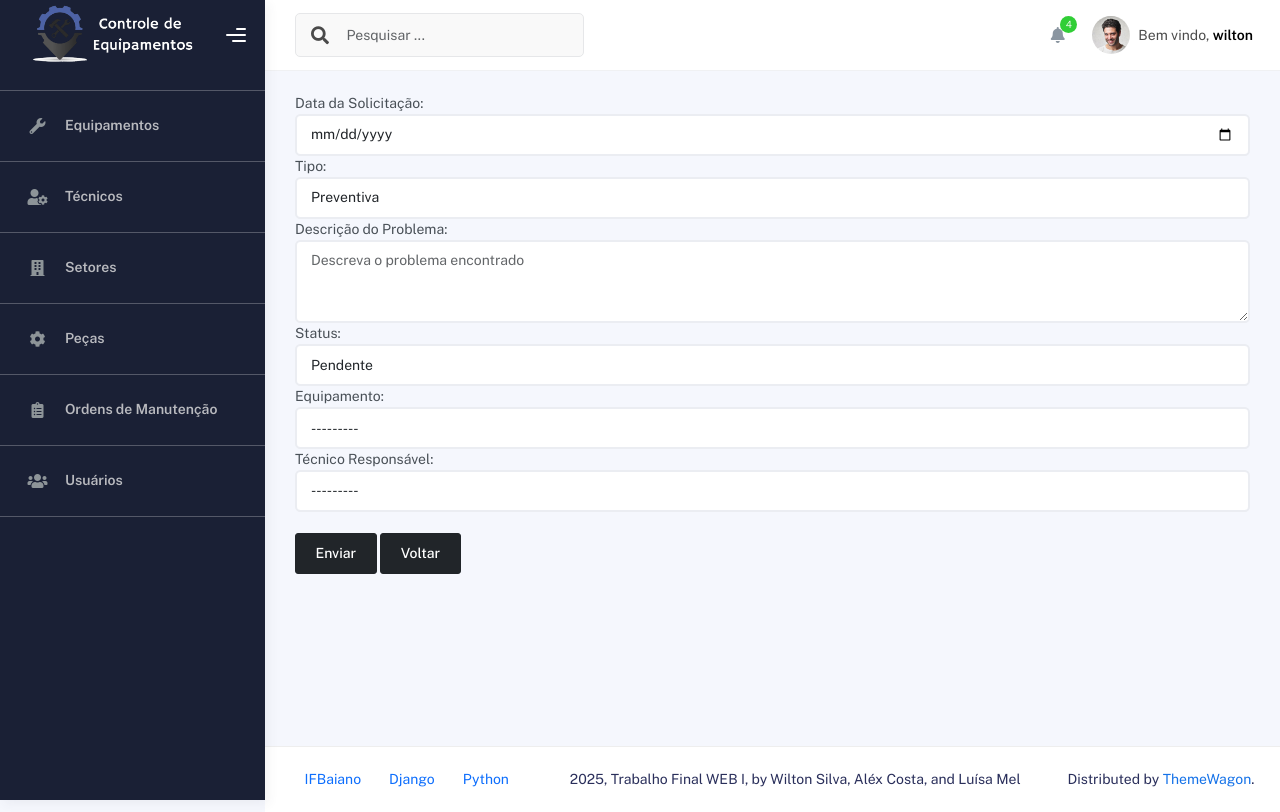
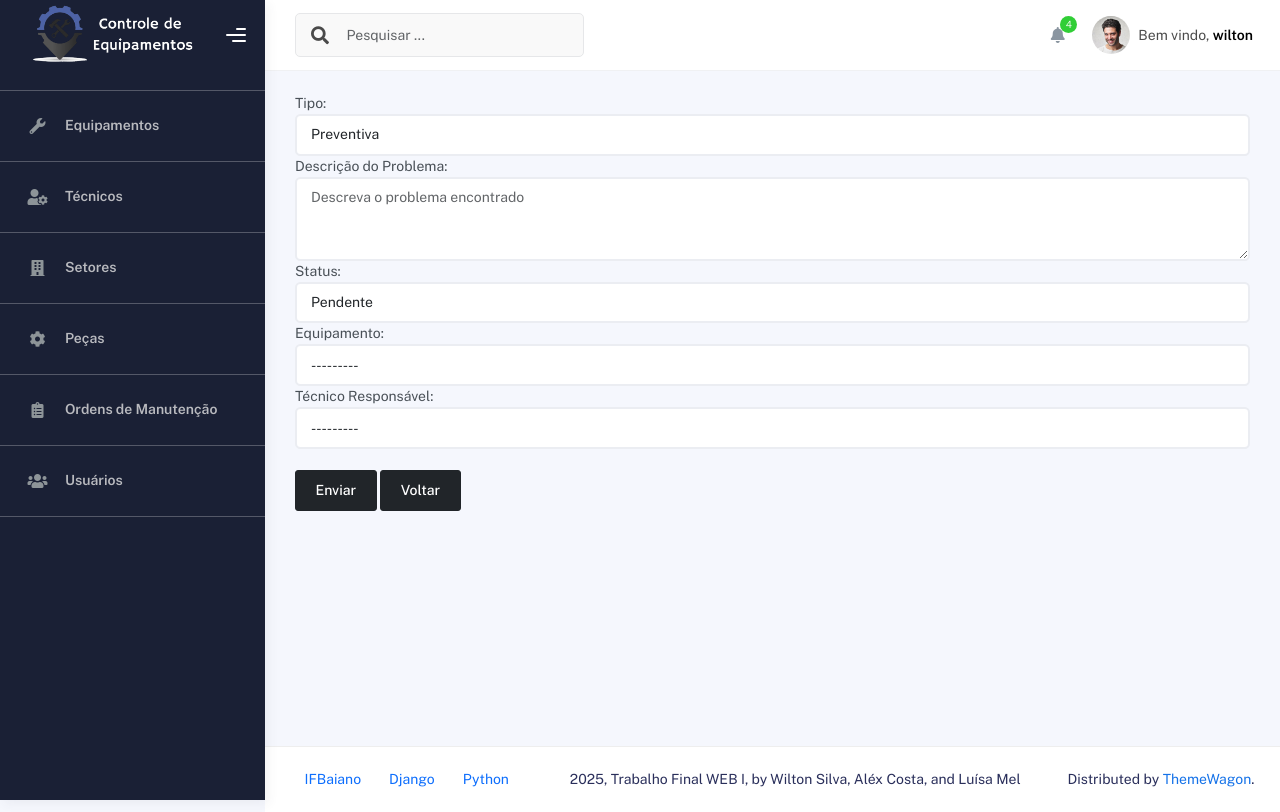
Before and after one commit to WiltonSR85/Controle-Manuten-o-de-equipamentos, a Django app: page /manutencoes/criar_manutencao/ in a window 1280 px wide. Run offline with Django 5.2, Linux system fonts and the light colour scheme; a user stored in the database is signed in; data comes from the database, SQL or seed files in the repository; both versions use the stored data as it was after the commit; some libraries are stand-ins or nearby versions.

Commit message:
Ajustando models manutenções

```diff
--- a/Manutencoes/forms.py
+++ b/Manutencoes/forms.py
@@ -4,15 +4,6 @@ from Pecas.models import Peca
 from .models import PecasManutencao
 
 class OrdemManutencaoForm(forms.ModelForm):
-
-    data_solicitacao = forms.DateField(
-        label='Data da Solicitação',
-        widget=forms.DateInput(attrs={
-            'class': 'form-control',
-            'type': 'date',
-            'placeholder': 'Selecione a data da solicitação'
-        })
-    )
 
     tipo = forms.ChoiceField(
         label='Tipo',
@@ -58,7 +49,7 @@ class OrdemManutencaoForm(forms.ModelForm):
 
     class Meta:
         model = OrdemManutencao
-        fields = ['data_solicitacao', 'tipo', 'descricao_problema', 'status', 'equipamento', 'tecnico_responsavel']
+        fields = ['tipo', 'descricao_problema', 'status', 'equipamento', 'tecnico_responsavel']
         widgets = {
             'numero_ordem': forms.TextInput(attrs={'class': 'form-control'}),
             'descricao_problema': forms.Textarea(attrs={'class': 'form-control', 'rows': 3}),
--- a/Manutencoes/models.py
+++ b/Manutencoes/models.py
@@ -15,7 +15,7 @@ class OrdemManutencao(models.Model):
     ]
 
     numero_ordem       = models.CharField("Número da Ordem", max_length=20, unique=True, blank=True)
-    data_solicitacao   = models.DateField("Data da Solicitação")
+    data_solicitacao   = models.DateField("Data da Solicitação", auto_now_add=True)
     tipo               = models.CharField("Tipo", max_length=10, choices=TIPO_CHOICES)
     descricao_problema = models.TextField("Descrição do Problema")
     status             = models.CharField("Status", max_length=12, choices=STATUS_CHOICES, default="Pendente")
--- a/templates/manutencao/detalhe_manutencao.html
+++ b/templates/manutencao/detalhe_manutencao.html
@@ -23,7 +23,6 @@
                                         <a href="{% url 'detalhe_peca' relacao.peca.id %}">
                                             {{ relacao.peca.nome_da_peca }}
                                         </a>
-                                        ({{ relacao.quantidade }})
                                     </li>
                                 {% endfor %}
                             </ul>
```
Also changed, not shown: db.sqlite3.
